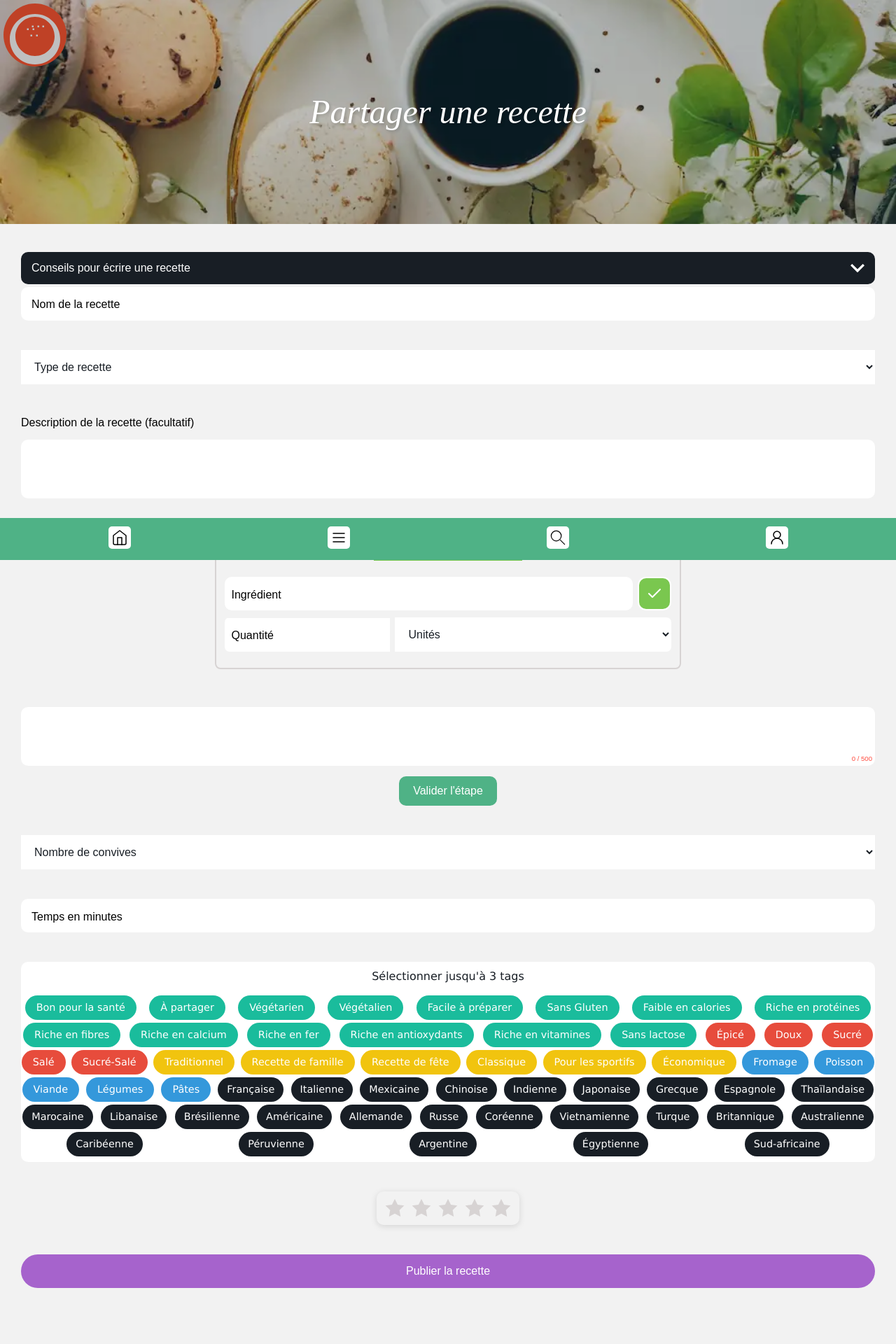
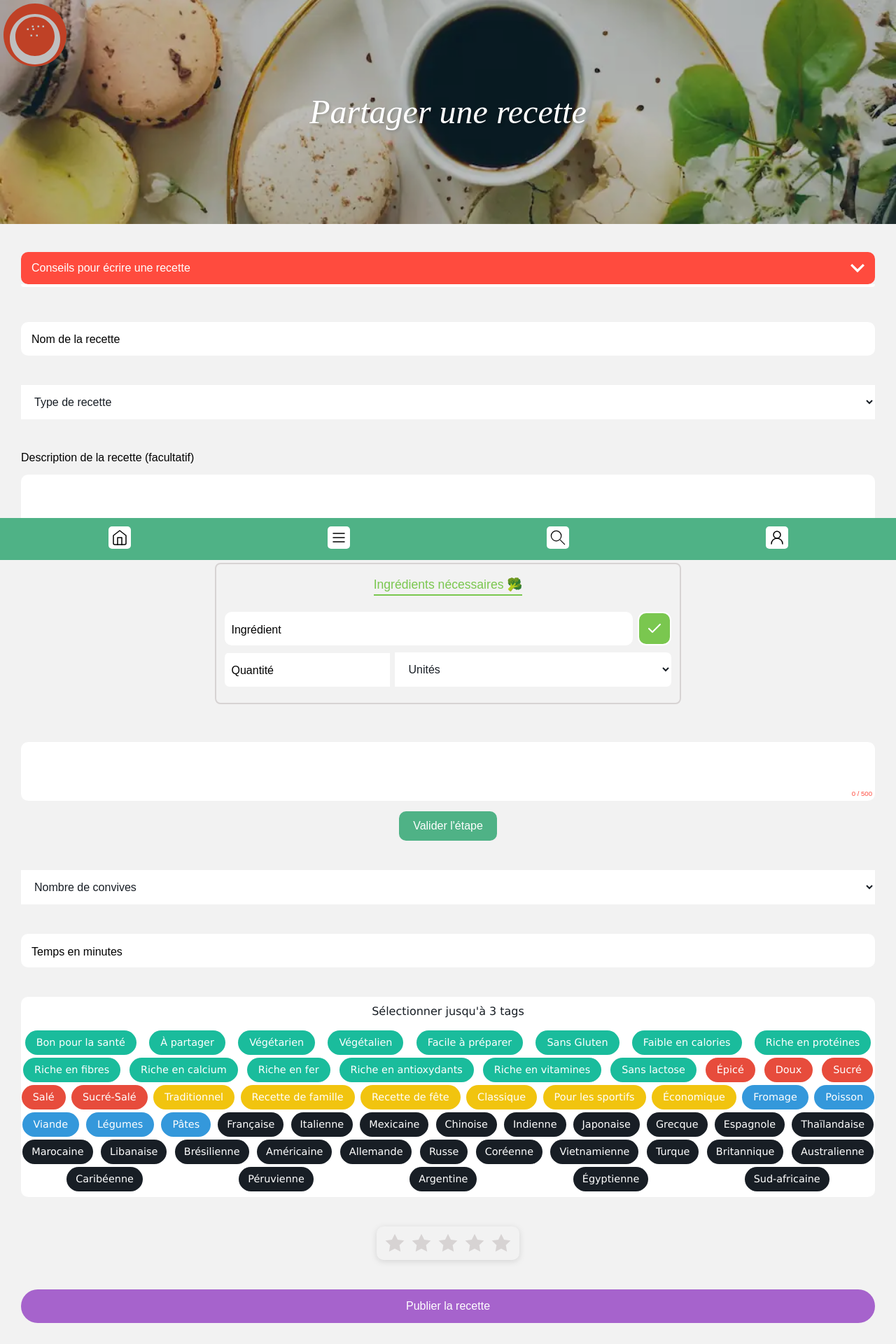
Before and after one commit to Sinematic/CuisineFiesta-F, a React (Vite) app: page /ajouter-une-recette in a window 1280 px wide. Shown: the top 1920 px of the page at 70% size. Built offline with nearby package versions, Linux system fonts and the light colour scheme.

Commit message:
Ajout et fix

```diff
--- a/src/assets/files/tips-to-write-a-recipe.json
+++ b/src/assets/files/tips-to-write-a-recipe.json
@@ -40,8 +40,8 @@
             "content": "Sélectionnez des tags pertinents pour décrire votre recette, comme \"végétalien\", \"cuisine française\" ou \"bon pour la santé\". Cela aide les utilisateurs à trouver des recettes spécifiques."
         },
         {
-            "title": "",
-            "content": ""
+            "title": "Note",
+            "content": "Pour noter une recette sur 5 étoiles, attribuez une note en fonction de votre expérience globale avec la recette, en tenant compte de la saveur, de la texture, de la facilité de préparation et de la présentation. Une étoile représente une expérience médiocre, tandis que cinq étoiles indiquent une expérience exceptionnelle."
         },
         {
             "title": "Au moment de publier",
--- a/src/components/Dropdown/Dropdown.tsx
+++ b/src/components/Dropdown/Dropdown.tsx
@@ -8,7 +8,7 @@ function Dropdown(props: { title: string, identifier?: string, children: React.R
     return (
         <div className="dropdown">
 
-            <div className={"dropdown-bar" + (isOpen ? " dropdown-clicked" : "") + " " + props.identifier}>
+            <div className={"dropdown-bar" + (isOpen ? " dropdown-clicked" : "") + (props.identifier ? " " + props.identifier : "")}>
                 <p>{props.title}</p>
                 <svg onClick={() => setIsOpen(!isOpen)} viewBox="0 0 12 8" fill="none" xmlns="http://www.w3.org/2000/svg">
                     <path d="M1.41 0.589996L6 5.17L10.59 0.589996L12 2L6 8L0 2L1.41 0.589996Z" />
--- a/src/components/RecipeBuilder/RecipeBuilder.tsx
+++ b/src/components/RecipeBuilder/RecipeBuilder.tsx
@@ -55,7 +55,6 @@ complexity//
     }, [type])
 
     const submitData = () => {
-
         console.log("toto")
     }
 
@@ -66,7 +65,7 @@ complexity//
 
             <div className="recipe-builder">
 
-                <Dropdown title="Conseils pour écrire une recette">
+                <Dropdown title="Conseils pour écrire une recette" identifier="red bg-white">
                     <RecipeGuidelines />
                 </Dropdown>
 
--- a/src/styles/Dropdown/Dropdown.css
+++ b/src/styles/Dropdown/Dropdown.css
@@ -39,6 +39,7 @@
     padding-inline: 20px;
     transition: max-height 1s ease-in-out;
     border: 2px solid transparent;
+    background-color: var(--white);
 }
 
 .dropdown-content.open {
@@ -54,3 +55,7 @@
 .blue {
     background-color: var(--information);
 }
+
+.red {
+    background-color: var(--red);
+}
--- a/src/styles/RecipeBuilder/RecipeBuilder.css
+++ b/src/styles/RecipeBuilder/RecipeBuilder.css
@@ -1,12 +1,13 @@
 .recipe-builder {
     padding-inline: 30px;
-    padding-block: 40px 90px;
+    padding-block: 40px;
 }
 
 .recipe-builder > form {
     display: grid;
     grid-template-columns: 1fr;
     gap: 42px;
+    padding-block: 50px;
 }
 
 select, option {
```
